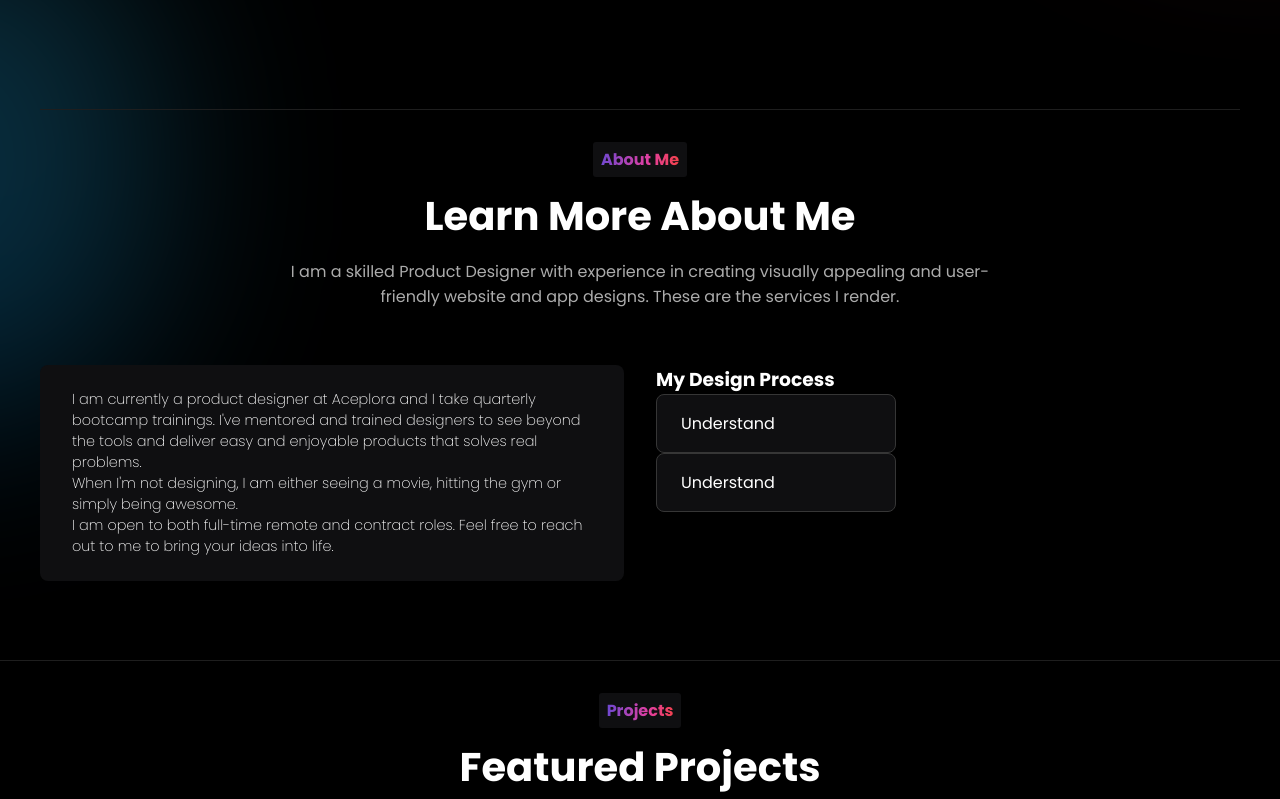
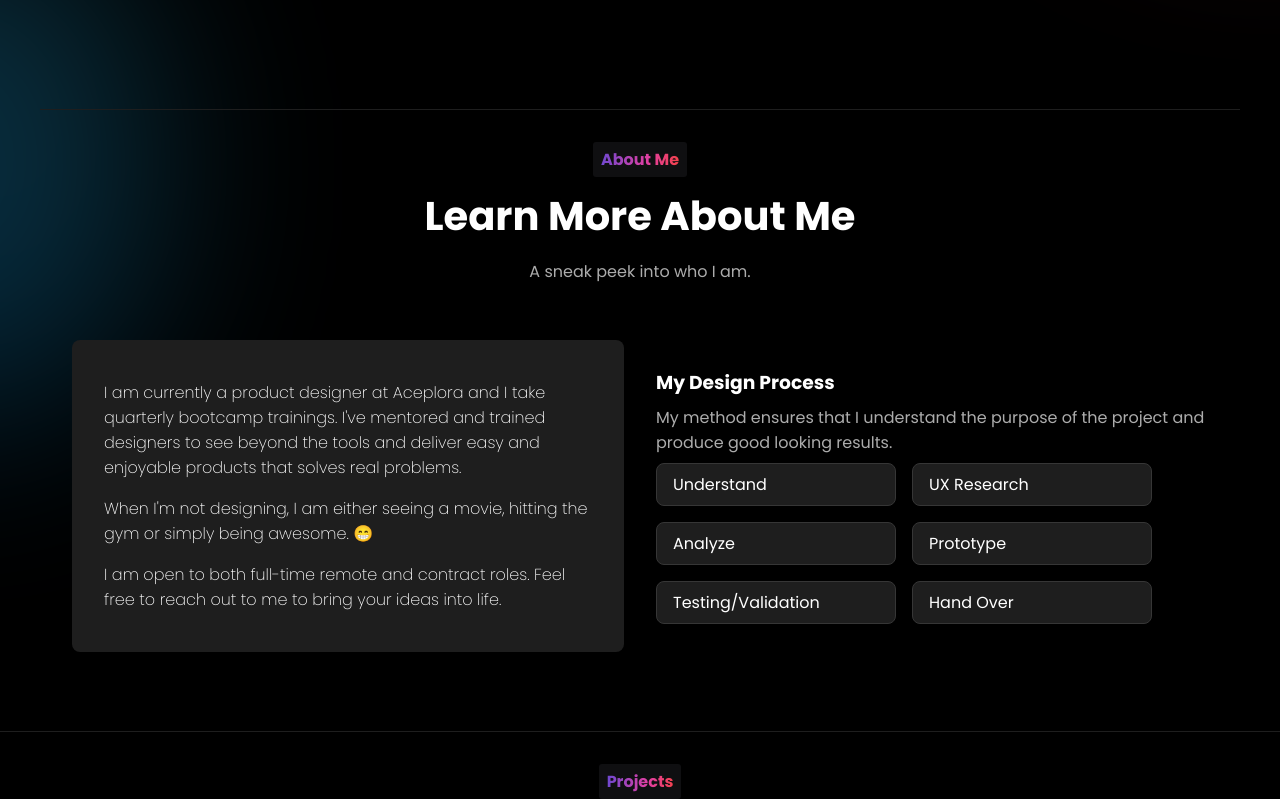
Before and after one commit to PromiseUdo/veraerumaka, a React (Create React App) app: page / in a window 1280 px wide. Shown: the part 482-1281 px from the top of the page. Built offline with nearby package versions, Linux system fonts and the light colour scheme.

Commit message:
about me update

```diff
--- a/src/components/Skills.jsx
+++ b/src/components/Skills.jsx
@@ -15,7 +15,7 @@ const Skills = () => {
       className={styles.skills}
       title="Learn More About Me"
       subtitle="About Me"
-      description="I am a skilled Product Designer with experience in creating visually appealing and user-friendly website and app designs. These are the services I render."
+      description="A sneak peek into who I am."
       id="skills"
     >
       <div className={styles.container}>
@@ -42,7 +42,7 @@ const Skills = () => {
               </p>
               <p>
                 When I'm not designing, I am either seeing a movie, hitting the
-                gym or simply being awesome.
+                gym or simply being awesome. &#128513;
               </p>
 
               <p>
@@ -92,6 +92,11 @@ const Skills = () => {
 
         <div className={styles.skillBars}>
           <h3>My Design Process</h3>
+          <p className={styles.processDesc}>
+            My method ensures that I understand the purpose of the project and
+            produce good looking results.
+          </p>
+          <div className={styles.processes}>
             <motion.div
               initial={{ opacity: 0, y: 10, scale: 0.9 }}
               whileInView={{ opacity: 1, y: 0, scale: 1 }}
@@ -111,9 +116,54 @@ const Skills = () => {
               className={styles.process}
             >
               <div className={styles.skillBarText}>
-              <p>Understand</p>
+                <p>UX Research</p>
               </div>
             </motion.div>
+            <motion.div
+              initial={{ opacity: 0, y: 10, scale: 0.9 }}
+              whileInView={{ opacity: 1, y: 0, scale: 1 }}
+              transition={{ duration: 0.5 }} // drag="x"
+              viewport={{ root: scrollRef }}
+              className={styles.process}
+            >
+              <div className={styles.skillBarText}>
+                <p>Analyze</p>
+              </div>
+            </motion.div>
+            <motion.div
+              initial={{ opacity: 0, y: 10, scale: 0.9 }}
+              whileInView={{ opacity: 1, y: 0, scale: 1 }}
+              transition={{ duration: 0.5 }} // drag="x"
+              viewport={{ root: scrollRef }}
+              className={styles.process}
+            >
+              <div className={styles.skillBarText}>
+                <p>Prototype</p>
+              </div>
+            </motion.div>
+            <motion.div
+              initial={{ opacity: 0, y: 10, scale: 0.9 }}
+              whileInView={{ opacity: 1, y: 0, scale: 1 }}
+              transition={{ duration: 0.5 }} // drag="x"
+              viewport={{ root: scrollRef }}
+              className={styles.process}
+            >
+              <div className={styles.skillBarText}>
+                <p>Testing/Validation</p>
+              </div>
+            </motion.div>
+            <motion.div
+              initial={{ opacity: 0, y: 10, scale: 0.9 }}
+              whileInView={{ opacity: 1, y: 0, scale: 1 }}
+              transition={{ duration: 0.5 }} // drag="x"
+              viewport={{ root: scrollRef }}
+              className={styles.process}
+            >
+              <div className={styles.skillBarText}>
+                <p>Hand Over</p>
+              </div>
+            </motion.div>
+          </div>
         </div>
       </div>
     </Section>
--- a/src/styles/Skills.module.scss
+++ b/src/styles/Skills.module.scss
@@ -5,23 +5,41 @@
   width: 100%;
   max-width: 75rem;
   margin: 0 auto;
-  // align-items: center;
+  align-items: center;
+  padding: 0 2rem;
   overflow: hidden;
   gap: 2rem;
+  @media screen and (max-width: 680px) {
+    flex-direction: column;
+  }
   .skillBars {
     overflow: hidden;
+    display: flex;
+    flex-direction: column;
+    gap: 0.5rem;
     width: 100vw;
-    max-width: 80%;
-    // padding: 0 2rem;
-    // background: green;
+    // max-width: 80%;
     text-align: center;
     margin: 0 auto;
 
     @media screen and (max-width: 770px) {
       max-width: 85%;
     }
+    .processDesc {
+      text-align: left;
+      color: $color-gray-100;
+    }
     h3 {
       text-align: left;
+    }
+
+    .processes {
+      display: flex;
+      // background-color: yellow;
+      align-items: center;
+      flex-wrap: wrap;
+      gap: 1rem;
+      padding-right: 0 rem;
     }
 
     .process {
@@ -30,21 +48,33 @@
       text-align: left;
       width: 15rem;
       // margin: 1rem;
-      padding: 1rem 1.5rem;
-      background: $color-gray-300;
+      padding: 0.5rem 1rem;
+      background: $color-gray-200;
       box-sizing: border-box;
       border: 1.5px solid $color-border-dark;
       border-radius: 0.5rem;
-      @media screen and (max-width: 480px) {
-        padding: 1.5rem 1.2rem;
+      // margin-right: 2rem;
+      @media screen and (max-width: 1030px) {
+        width: 13rem;
       }
+      @media screen and (max-width: 900px) {
+        width: 11rem;
+      }
+      @media screen and (max-width: 770px) {
+        width: 100%;
+        // justify-content: center;
+      }
+
+      // @media screen and (max-width: 480px) {
+      //   padding: 1.5rem 1.2rem;
+      // }
     }
+    // 446 836
     .skillBar {
       display: flex;
       text-align: left;
-      // margin: 1rem;
       padding: 1.5rem 2rem;
-      background: $color-gray-300;
+      background: $color-gray-200;
       border-radius: 0.5rem;
       @media screen and (max-width: 480px) {
         padding: 1.5rem 1.2rem;
@@ -62,8 +92,9 @@
       }
 
       .skillBarText > p {
-        font-size: 0.9rem;
+        font-size: 1rem;
         font-weight: 200;
+        margin: 1rem 0;
 
         @media screen and (max-width: 720px) {
           font-size: 2.2vw;
```
Lines whose indentation alone changed are shown as unchanged.
